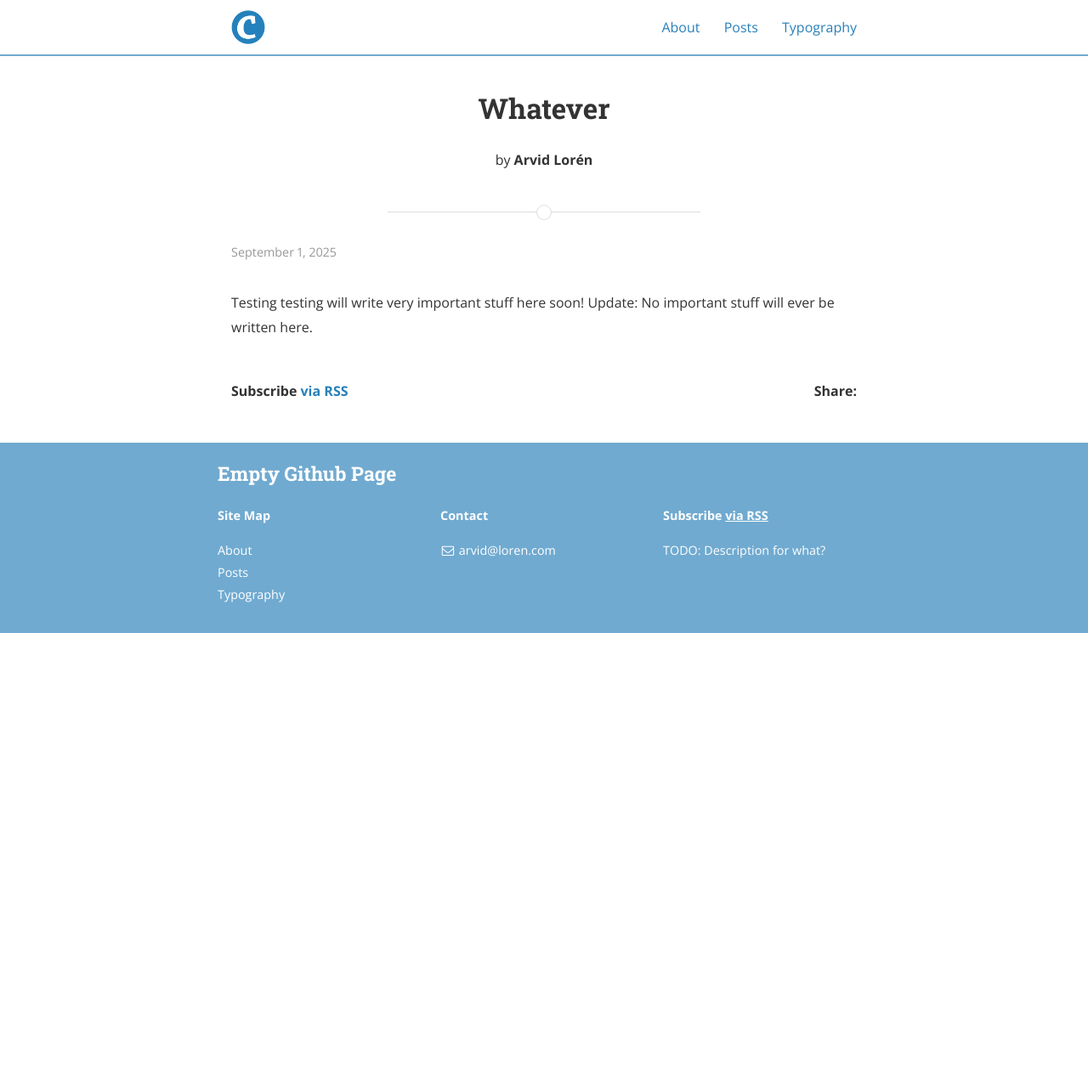
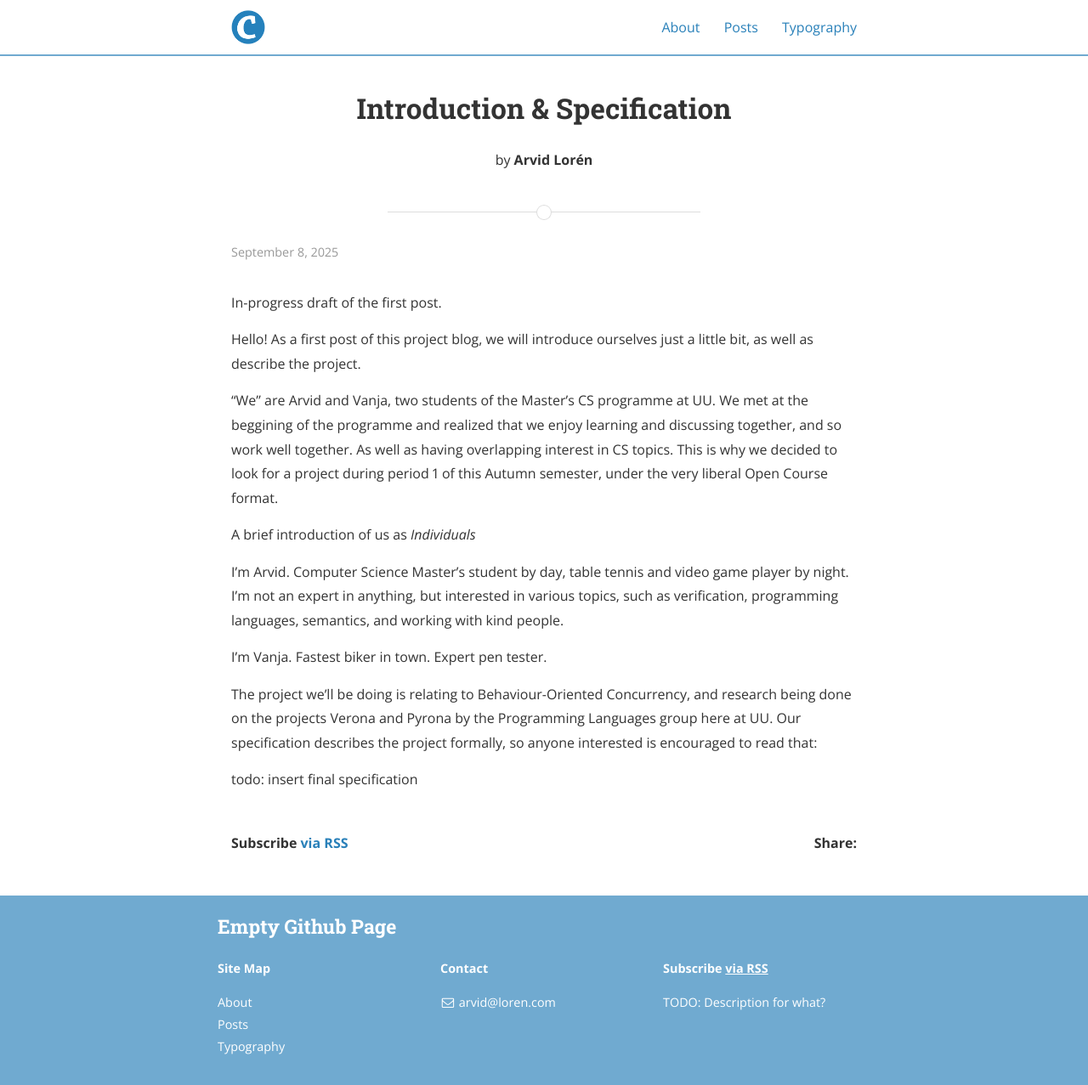
Before and after one commit to Sparvid/Sparvid.github.io, a Jekyll site: the page built from _posts/2025-09-01-introduction.md, in a window 1280 px wide and 1277 px high. Shown: the whole window at 85% size. Built offline with Jekyll 4.4.1, drawn with Linux system fonts in a browser that asks for light colours; nearby versions of some CDN libraries.

Commit message:
1st post

```diff
--- a/_config.yml
+++ b/_config.yml
@@ -20,7 +20,7 @@ description: >
 # root of your server.
 baseurl: "" # the subpath of your site, e.g. /blog/
 url: "" # the base hostname & protocol for your site
-cover: "/assets/TQwolf.png"
+cover: "/assets/fielder.png"
 logo: "/assets/logo.png"
 
 # Build settings
--- a/_posts/2025-09-01-introduction.md
+++ b/_posts/2025-09-01-introduction.md
@@ -1,8 +1,22 @@
 ---
 layout: post
-title:  "Whatever"
-date:   2025-09-01
+title:  "Introduction & Specification"
+date:   2025-09-08
 author: Arvid Lorén
 ---
 
-Testing testing will write very important stuff here soon! Update: No important stuff will ever be written here.
+In-progress draft of the first post.
+
+Hello! As a first post of this project blog, we will introduce ourselves just a little bit, as well as describe the project.
+
+"We" are Arvid and Vanja, two students of the Master's CS programme at UU. We met at the beggining of the programme and realized that we enjoy learning and discussing together, and so work well together. As well as having overlapping interest in CS topics. This is why we decided to look for a project during period 1 of this Autumn semester, under the very liberal Open Course format.
+
+A brief introduction of us as *Individuals*
+
+I'm Arvid. Computer Science Master's student by day, table tennis and video game player by night. I'm not an expert in anything, but interested in various topics, such as verification, programming languages, semantics, and working with kind people.
+
+I'm Vanja. Fastest biker in town. Expert pen tester.
+
+The project we'll be doing is relating to Behaviour-Oriented Concurrency, and research being done on the projects Verona and Pyrona by the Programming Languages group here at UU. Our specification describes the project formally, so anyone interested is encouraged to read that:
+
+todo: insert final specification
```
Also changed, not shown: 2 other files.
